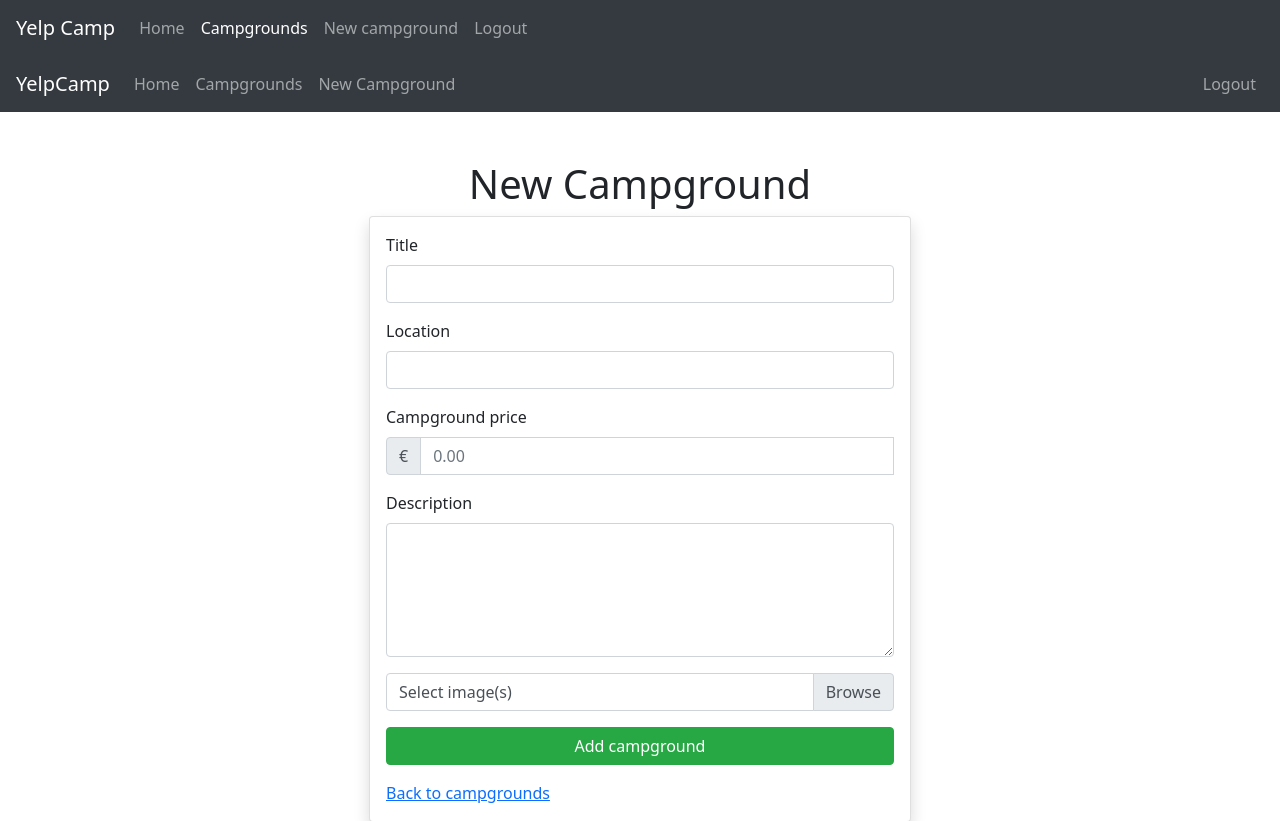
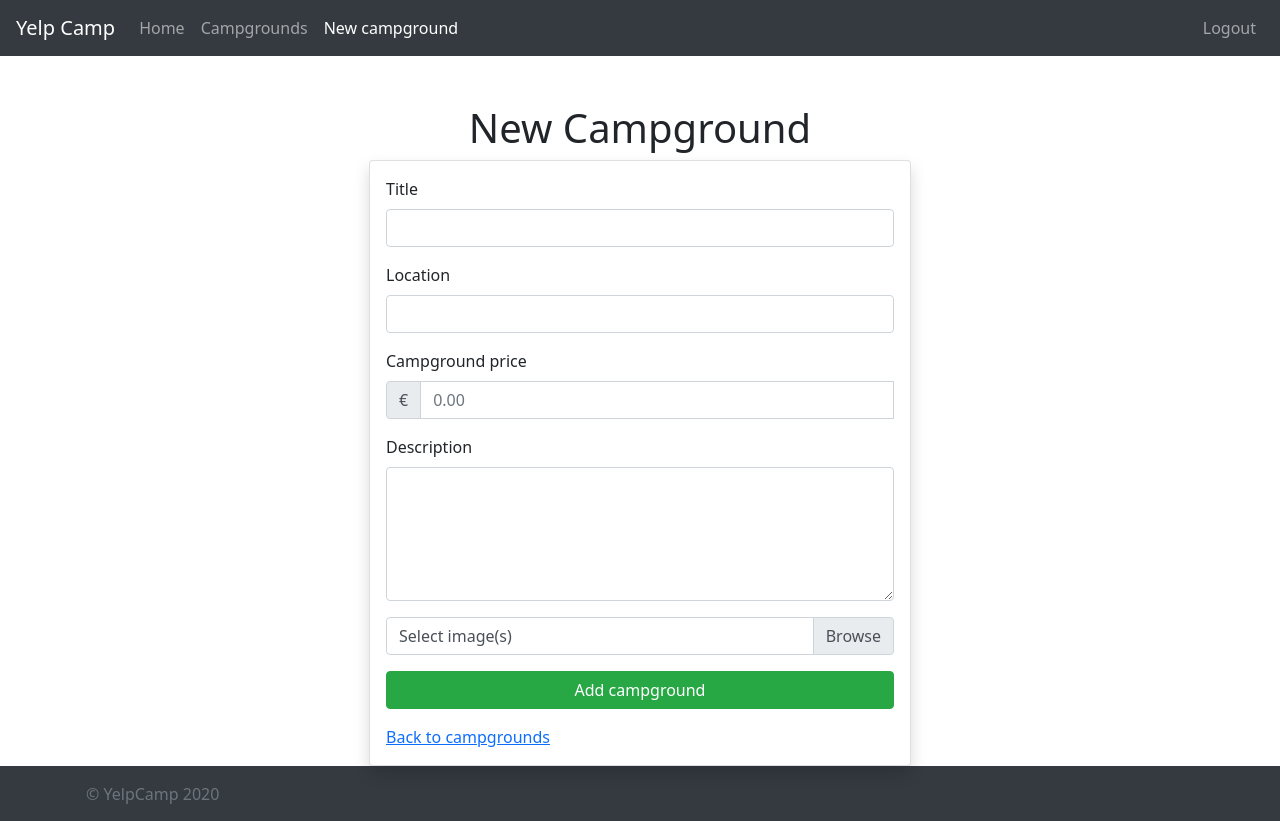
Before and after one commit to Cavendishh/Yelp-camp, a Node server app: page /campgrounds/new in a window 1280 px wide. Shown: the top 821 px of the page. Run offline with Node 20, Linux system fonts and the light colour scheme; the visitor is signed in with stand-in values (Sample User, id 1); some libraries are stand-ins or nearby versions.

Commit message:
Yelp camp section 59 done

```diff
--- a/public/stylesheets/app.css
+++ b/public/stylesheets/app.css
@@ -7,3 +7,7 @@
   width: 100%;
   height: 300px;
 }
+
+#logAndRegImg {
+  height: 500px
+}
--- a/public/stylesheets/login.css
+++ /dev/null
@@ -1,3 +0,0 @@
-img {
-  height: 500px;
-}
--- a/public/stylesheets/register.css
+++ /dev/null
@@ -1,3 +0,0 @@
-img {
-  height: 500px;
-}
--- a/views/campgrounds/index.ejs
+++ b/views/campgrounds/index.ejs
@@ -1,11 +1,7 @@
 <% layout('layouts/boilerplate') %>
-<div id='clusterMap' style='width: 100%; height: 500px;'>
 
-</div>
+<div id='clusterMap'></div>
 <h1>All campgrounds</h1>
-<div>
-  <a href='/campgrounds/new'>Add new campground</a>
-</div>
 <% for (let campground of campgrounds) { %>
   <div class='card mb-3'>
     <div class='row'>
--- a/views/partials/flash.ejs
+++ b/views/partials/flash.ejs
@@ -1,13 +1,17 @@
 <% if (success && success.length) { %>
 <div class="alert alert-success alert-dismissible fade show" role="alert">
     <%= success %>
-    <button type="button" class="btn-close" data-bs-dismiss="alert" aria-label="Close"></button>
+    <button type="button" class="close" data-dismiss="alert" aria-label="Close">
+        <span aria-hidden="true">&times;</span>
+    </button>
 </div>
 <% } %>
 
 <% if (error && error.length) { %>
 <div class="alert alert-danger alert-dismissible fade show" role="alert">
     <%= error %>
-    <button type="button" class="btn-close" data-bs-dismiss="alert" aria-label="Close"></button>
+    <button type="button" class="close" data-dismiss="alert" aria-label="Close">
+        <span aria-hidden="true">&times;</span>
+    </button>
 </div>
 <% } %>
--- a/views/partials/navbar.ejs
+++ b/views/partials/navbar.ejs
@@ -1,52 +1,25 @@
-<nav class="navbar sticky-top navbar-expand-lg navbar-dark bg-dark">
-  <div class="container-fluid">
-    <a class="navbar-brand" href="#">Yelp Camp</a>
-    <button class="navbar-toggler" type="button" data-toggle="collapse" data-target="#navbarNavAltMarkup"
-          aria-controls="navbarNavAltMarkup" aria-expanded="false" aria-label="Toggle navigation">
-          <span class="navbar-toggler-icon"></span>
+<nav class='navbar sticky-top navbar-expand-lg navbar-dark bg-dark'>
+  <div class='container-fluid'>
+    <a class='navbar-brand' href='#'>Yelp Camp</a>
+    <button class='navbar-toggler' type='button' data-toggle='collapse' data-target='#navbarNavAltMarkup'
+          aria-controls='navbarNavAltMarkup' aria-expanded='false' aria-label='Toggle navigation'>
+          <span class='navbar-toggler-icon'></span>
       </button>
-    <div class="collapse navbar-collapse" id="navbarNavAltMarkup">
-      <div class="navbar-nav">
-        <a class="nav-link" aria-current="page" href="/">Home</a>
-        <a class="nav-link active" href="/campgrounds">Campgrounds</a>
-        <a class="nav-link" href="/campgrounds/new">New campground</a>
+    <div class='collapse navbar-collapse' id='navbarNavAltMarkup'>
+      <div class='navbar-nav'>
+        <a class='nav-link' aria-current='page' href='/'>Home</a>
+        <a class='nav-link <%= currentUrl === '/campgrounds' ? 'active' : '' %>' href='/campgrounds'>Campgrounds</a>
+        <a class='nav-link <%= currentUrl === '/campgrounds/new' ? 'active' : '' %>' href='/campgrounds/new'>New campground</a>
       </div>
-      <div class='navbar-nav ms-auto'>
+      <div class='navbar-nav ml-auto'>
         <% console.log(currentUrl) %>
         <% if (!currentUser) { %>
-          <a class="nav-link" href="/login">Login</a>
-          <a class="nav-link" href="/register">Register</a>
+          <a class='nav-link <%= currentUrl === '/login' ? 'active' : '' %>' href='/login'>Login</a>
+          <a class='nav-link <%= currentUrl === '/register' ? 'active' : '' %>' href='/register'>Register</a>
         <% } else { %>
-          <a class="nav-link" href="/logout">Logout</a>
+          <a class='nav-link' href='/logout'>Logout</a>
         <% } %>
       </div>
     </div>
   </div>
 </nav>
-
-<% console.log('haiyaa') %>
-
-<nav class="navbar sticky-top navbar-expand-lg navbar-dark bg-dark">
-  <div class="container-fluid">
-      <a class="navbar-brand" href="#">YelpCamp</a>
-      <button class="navbar-toggler" type="button" data-toggle="collapse" data-target="#navbarNavAltMarkup"
-          aria-controls="navbarNavAltMarkup" aria-expanded="false" aria-label="Toggle navigation">
-          <span class="navbar-toggler-icon"></span>
-      </button>
-      <div class="collapse navbar-collapse" id="navbarNavAltMarkup">
-          <div class="navbar-nav">
-              <a class="nav-link" href="/">Home</a>
-              <a class="nav-link" href="/campgrounds">Campgrounds</a>
-              <a class="nav-link" href="/campgrounds/new">New Campground</a>
-          </div>
-          <div class="navbar-nav ml-auto">
-              <% if(!currentUser) {%>
-              <a class="nav-link" href="/login">Login</a>
-              <a class="nav-link" href="/register">Register</a>
-              <% } else {%>
-              <a class="nav-link" href="/logout">Logout</a>
-              <% } %>
-          </div>
-      </div>
-  </div>
-</nav>
--- a/views/users/login.ejs
+++ b/views/users/login.ejs
@@ -1,11 +1,10 @@
 <% layout('layouts/boilerplate') %>
-<link rel="stylesheet" href="/stylesheets/login.css">
 
 <div class='container d-flex justify-content-center align-items-center mt-5'>
   <div class='row'>
     <div class='col-md-6 offset-md-3 col-xl-4 offset-xl-4'>
       <div class='card shadow'>
-        <img src='https://res.cloudinary.com/dgntv9bgo/image/upload/v1611343120/YelpCamp/Campground_login_tdzcm6.jpg' alt=''>
+        <img src='https://res.cloudinary.com/dgntv9bgo/image/upload/v1611343120/YelpCamp/Campground_login_tdzcm6.jpg' alt='camping image' id='logAndRegImg'>
         <div class='card-body'>
           <h5 class='card-title'>Login</h5>
           <form action='/login' method='POST' class='validated-form' novalidate>
--- a/views/users/register.ejs
+++ b/views/users/register.ejs
@@ -1,11 +1,10 @@
 <% layout('layouts/boilerplate') %>
-<link rel="stylesheet" href="/stylesheets/login.css">
 
 <div class='container d-flex justify-content-center align-items-center mt-5'>
   <div class='row'>
     <div class='col-md-6 offset-md-3 col-xl-4 offset-xl-4'>
       <div class='card shadow'>
-        <img src='https://res.cloudinary.com/dgntv9bgo/image/upload/v1611343120/YelpCamp/Campground_login_tdzcm6.jpg' alt=''>
+        <img src='https://res.cloudinary.com/dgntv9bgo/image/upload/v1611343120/YelpCamp/Campground_login_tdzcm6.jpg' alt='camping image' id='logAndRegImg'>
         <div class='card-body'>
           <h5 class='card-title'>Register</h5>
           <form action='/register' method='POST' class='validated-form' novalidate>
```
Also changed, not shown: app.js (+16 -16 lines), views/campgrounds/edit.ejs (+9 -9 lines), views/campgrounds/new.ejs (+9 -9 lines), views/campgrounds/show.ejs (+26 -27 lines).
